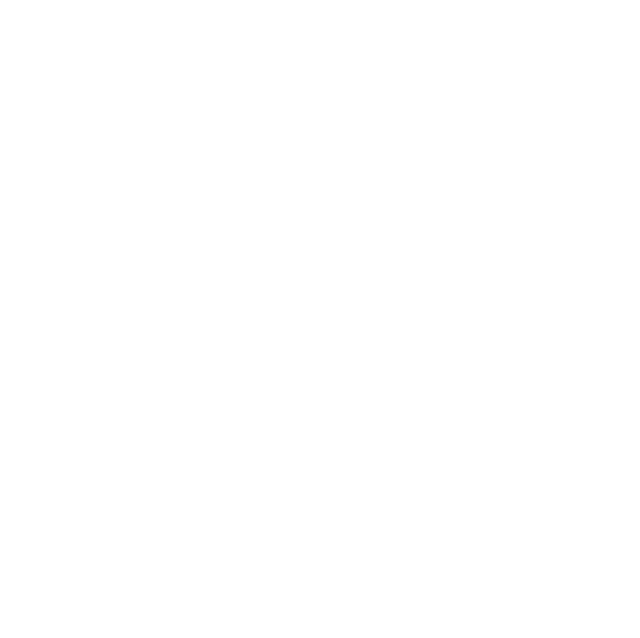
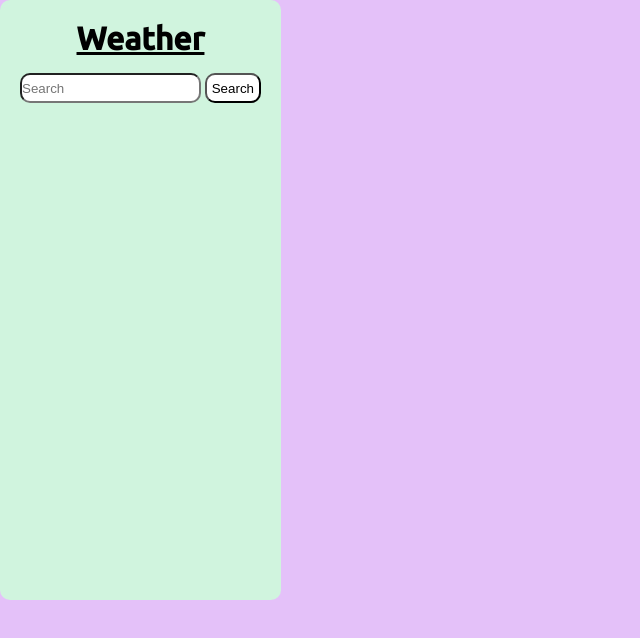
Before and after one commit to Laiquah/weatherconverter, a plain HTML site: page index.html in a window 1280 px wide. Shown: the whole page, without its empty margins (0-640 px from the left). Drawn offline with Linux system fonts and the light colour scheme.

Commit message:
styling not done yet

```diff
--- a/css/style.css
+++ b/css/style.css
@@ -0,0 +1,42 @@
+@import url('https://fonts.googleapis.com/css2?family=Bebas+Neue&family=Rubik:wght@500&family=Ubuntu:wght@500&display=swap');
+
+*{
+    margin: 0;
+    padding: 0;
+}
+
+body{
+    background-color: #e4c1f9;
+    color: white;
+    font-family: 'Bebas Neue', sans-serif;
+    font-family: 'Rubik', sans-serif;
+    font-family: 'Ubuntu', sans-serif;
+}
+
+#container{
+    border: 4px solid #d0f4de;
+    background-color: #d0f4de;
+    color: black;
+    width: fit-content;
+    height: 70vh;
+    border-radius: 10px;
+    padding: 1rem;
+}
+
+h1{
+    text-align: center;
+    text-decoration: underline;
+}
+
+input{
+    border-radius: 10px;
+    height: 30px;
+}
+
+button{
+    background-color: white;
+    height: 30px;
+    border-radius: 10px;
+    margin-top: 1rem;
+    padding: 5px;
+}
--- a/index.html
+++ b/index.html
@@ -5,9 +5,20 @@
     <meta http-equiv="X-UA-Compatible" content="IE=edge">
     <meta name="viewport" content="width=device-width, initial-scale=1.0">
     <link rel="stylesheet" href="./css/style.css">
-    <title>Weather Converter</title>
+    <title>Weather App</title>
 </head>
 <body>
+    <div id="container">
+        <h1>Weather</h1>
+        <div class="row">
+            <div class="col">
+                <form class="d-flex" role="search">
+                    <input class="form-control me-2" type="search" placeholder="Search" aria-label="Search">
+                    <button class="btn btn-outline-success" type="submit">Search</button>
+                  </form>
+            </div>
+        </div>
+    </div>
     <script src="./script/code.js"></script>
 </body>
 </html>
```
